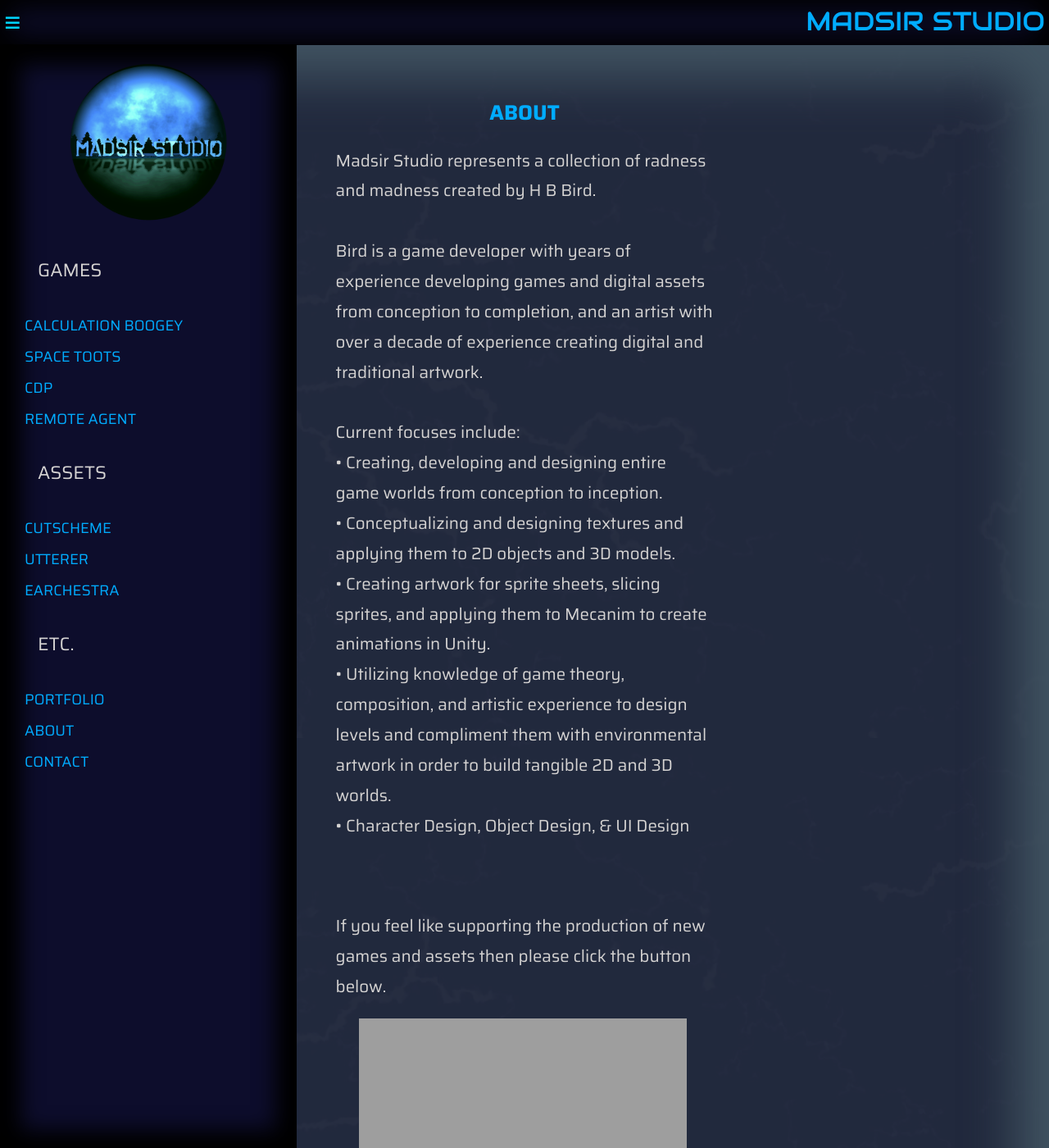
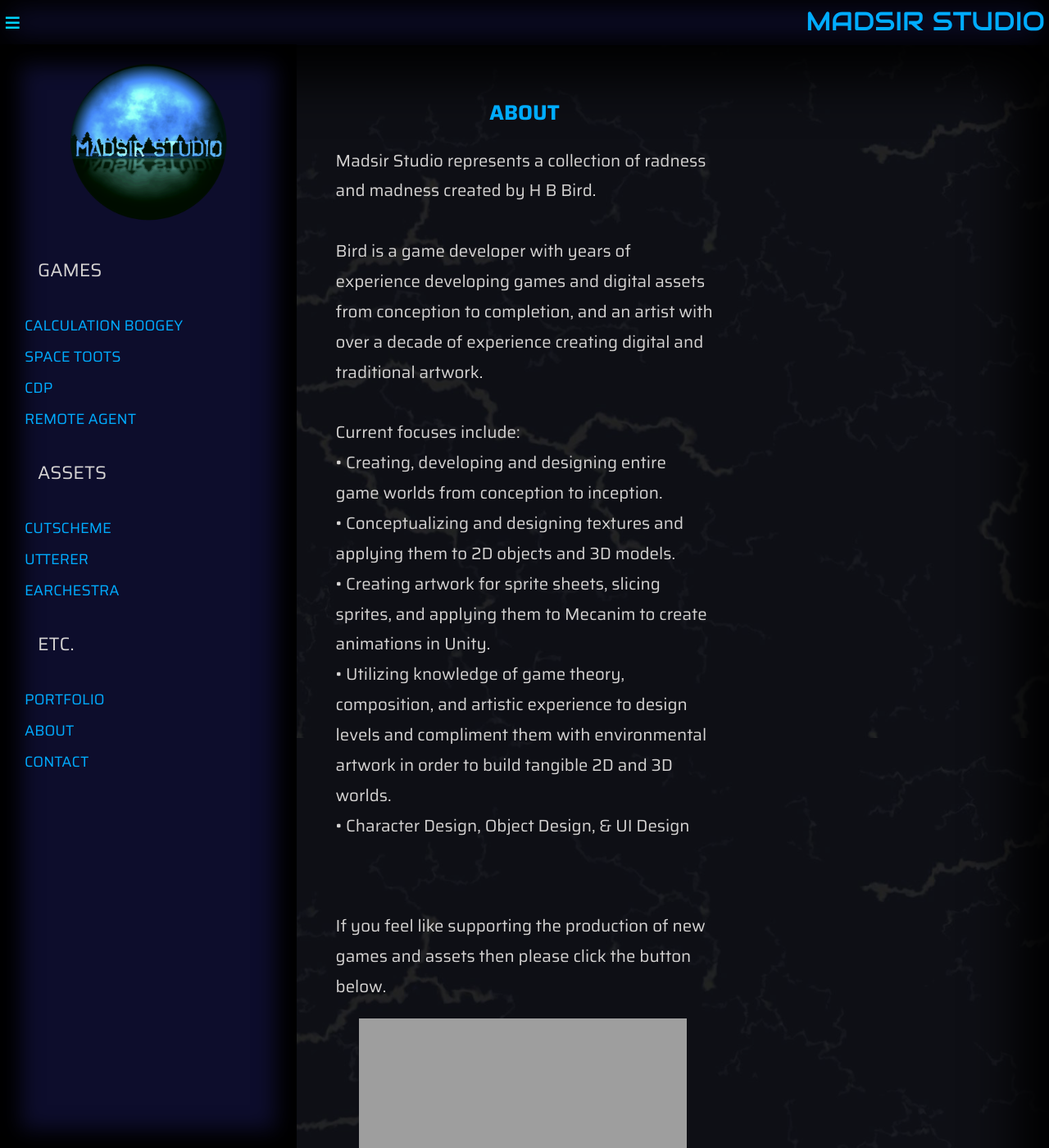
Before and after one commit to Madsir/madsirstudio.github.io, a Jekyll site: the page built from about/index.html, in a window 1280 px wide and 1400 px high. Shown: the whole window at 82% size. Built offline with Jekyll 4.4.1, drawn with Linux system fonts in a browser that asks for light colours; grey boxes are pictures that could not be loaded.

Commit message:
Update index.html

```diff
--- a/about/index.html
+++ b/about/index.html
@@ -12,8 +12,8 @@ title: About Madsir Studio
   height:100%;
 }
 .centerdiv {
-  background-color: rgba(34, 42, 63, 0.9);
-  box-shadow: inset 0 0 5em 3em #425563;
+  background-color: rgba(0, 0, 0, 0.6);
+  box-shadow: inset 0 0 5em 3em #000;
 }
 p {
   margin-left: 5%;
```
